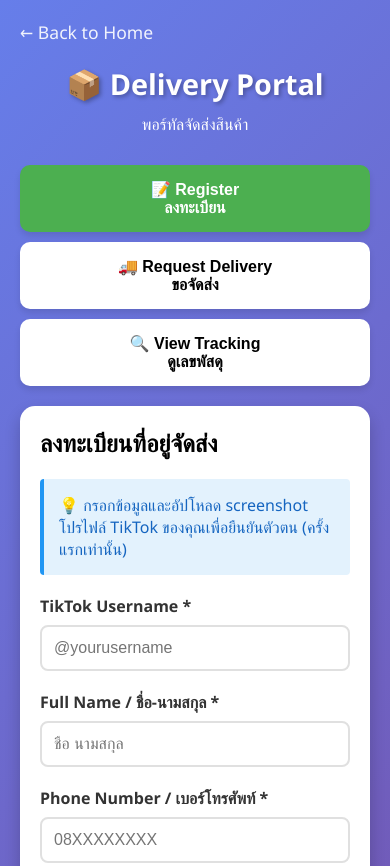
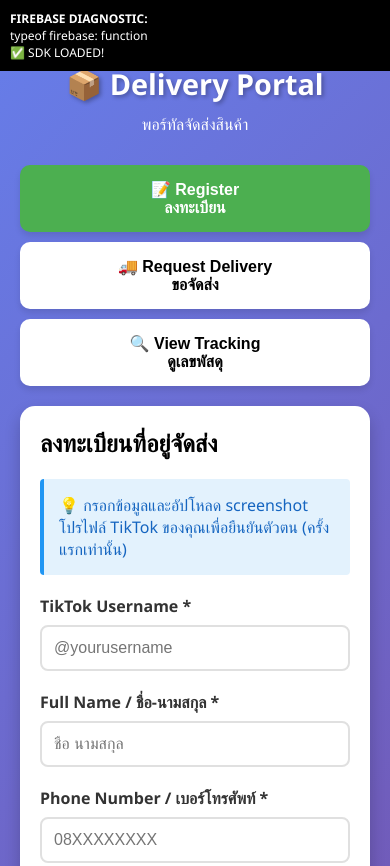
Before and after one commit to catsncardstcg/cats-n-cards-portal, a plain HTML site: page delivery.html in a window 390 px wide. Shown: the top 866 px of the page. Drawn offline with Linux system fonts and the light colour scheme.

Commit message:
Make Firebase diagnostic visible on screen
Added visible black banner at top of page showing:
- typeof firebase status
- Whether CDN loaded successfully or failed

This will be visible even without console access in LINE mobile.

```diff
--- a/delivery.html
+++ b/delivery.html
@@ -564,9 +564,19 @@
 
     <!-- Diagnostic: Check if Firebase loaded -->
     <script defer>
+        console.log('[DIAGNOSTIC] Inline diagnostic script is running!');
         window.addEventListener('DOMContentLoaded', function() {
+            console.log('[DIAGNOSTIC] DOMContentLoaded fired');
             setTimeout(function() {
                 console.log('[DIAGNOSTIC] typeof firebase after 1s:', typeof firebase);
+
+                // Create visible diagnostic message
+                var diag = document.createElement('div');
+                diag.style.cssText = 'position:fixed;top:0;left:0;right:0;background:black;color:white;padding:10px;z-index:999999;font-size:12px;';
+                diag.innerHTML = '<b>FIREBASE DIAGNOSTIC:</b><br>typeof firebase: ' + typeof firebase +
+                    (typeof firebase === 'undefined' ? '<br>❌ CDN BLOCKED OR FAILED!' : '<br>✅ SDK LOADED!');
+                document.body.insertBefore(diag, document.body.firstChild);
+
                 if (typeof firebase === 'undefined') {
                     console.error('[DIAGNOSTIC] ⚠️ Firebase SDK failed to load from CDN!');
                     console.error('[DIAGNOSTIC] This might be blocked by LINE browser or network.');
```
Also changed, not shown: payment.html (+10 -0 lines).
